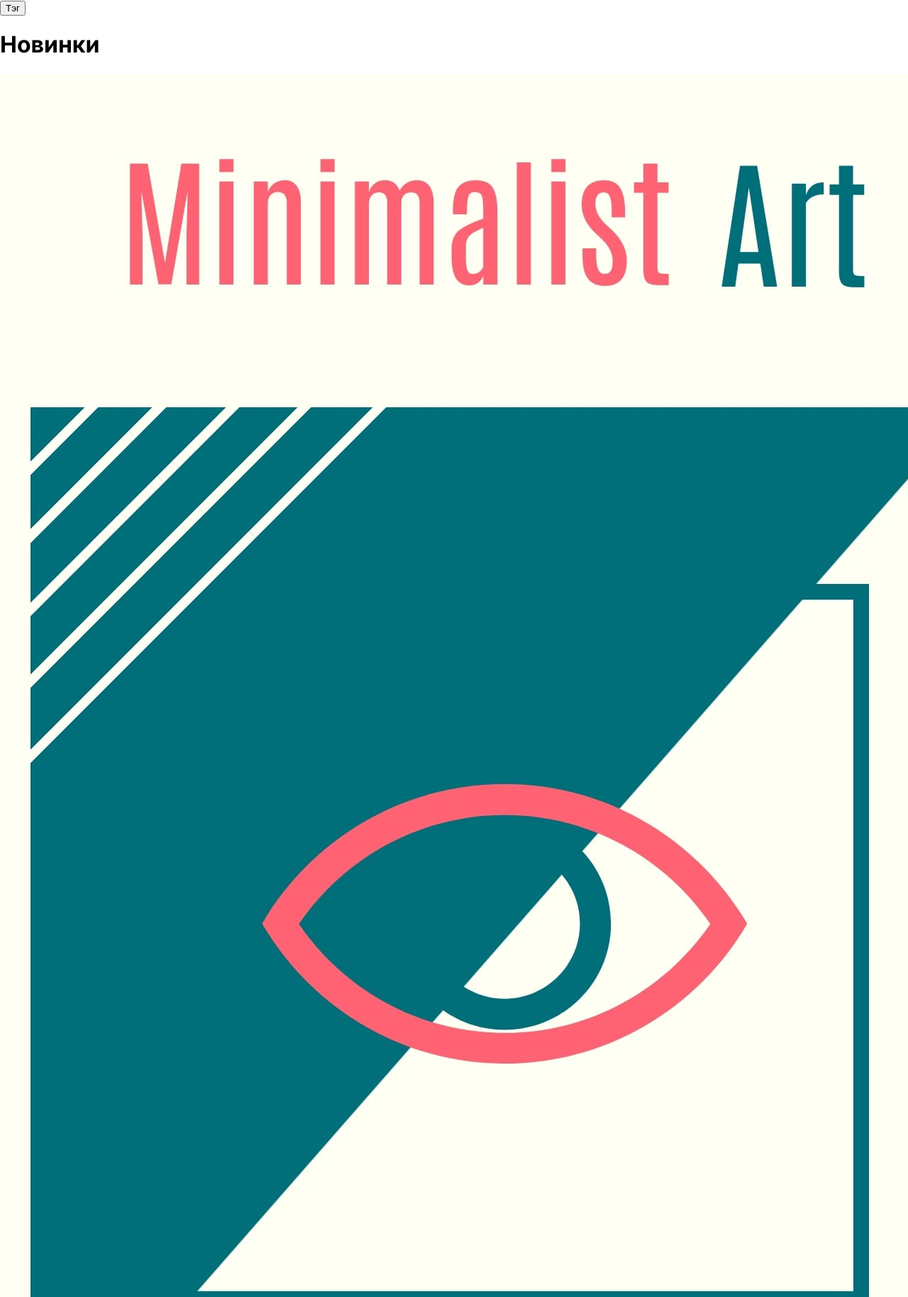
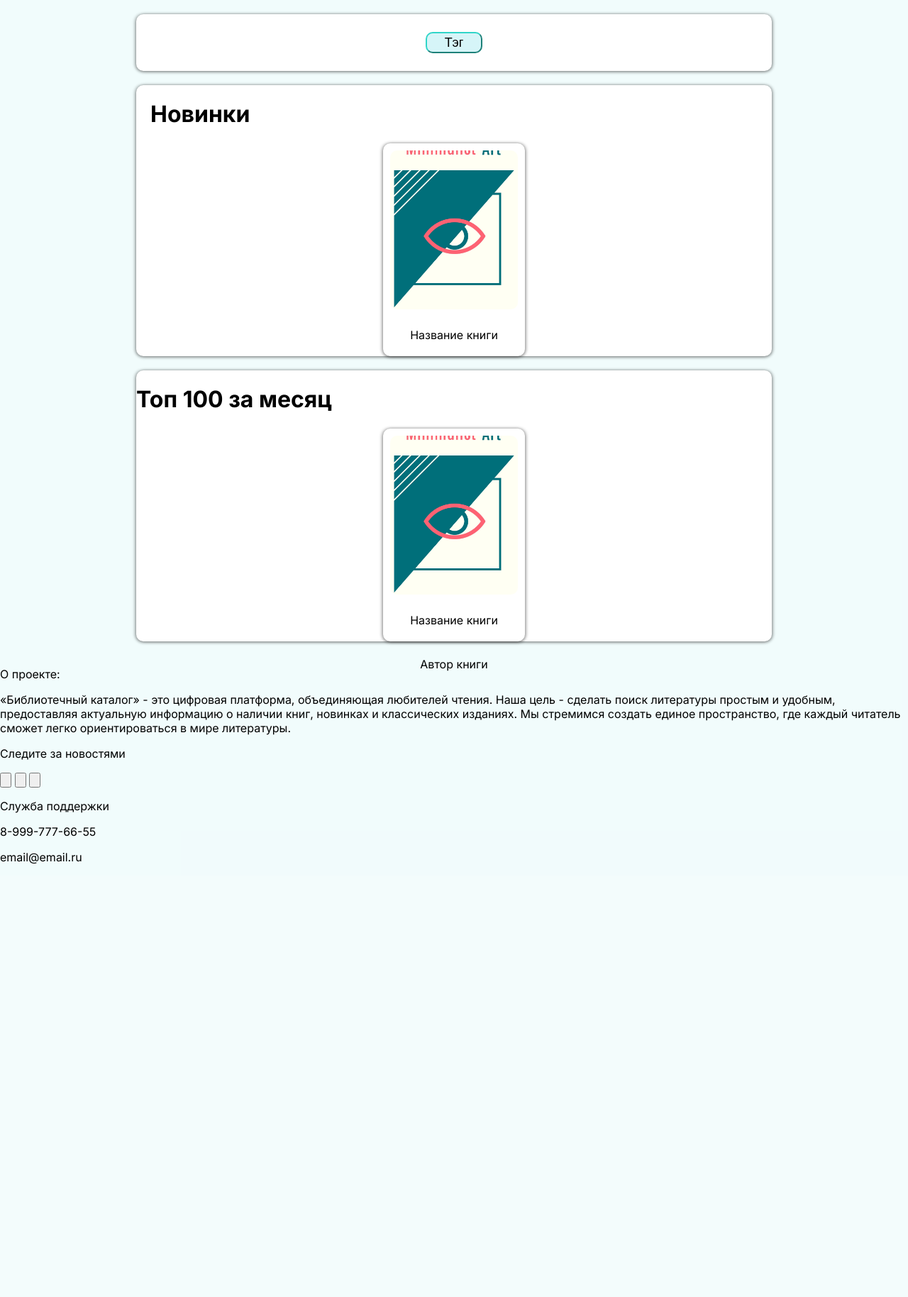
Before and after one commit to firecx/library-catalog, a PHP site: page / in a window 1280 px wide; the page is wider, and only the part inside the window is pictured. Shown: the part 100-1928 px from the top of that part at 71% size. After the commit the page ends 1318 px from the top of that part, so only its background shows below. Run offline with PHP 8.4, Linux system fonts and the light colour scheme.

Commit message:
edit style

```diff
--- a/frontend/css/style.css
+++ b/frontend/css/style.css
@@ -9,6 +9,10 @@ html, body {
     padding: 0;
     width: 100%;
     font-family: 'Inter', -apple-system, BlinkMacSystemFont, 'Segoe UI', sans-serif;
+    background-color: rgba(119, 221, 231, 0.05);
+    display: flex;
+    flex-direction: column;
+    align-items: center;
 }
 
 header {
@@ -88,3 +92,96 @@ input[type="search"]::-webkit-search-cancel-button {
     align-items: center;
     justify-content: center;
 }
+
+main {
+    width: 70%;
+    display: flex;
+    flex-direction: column;
+    align-items: center;
+    gap: 20px;
+    padding: 20px 0;
+}
+
+.tags-panel {
+    width: 100%;
+    height: 80px;
+    background-color: #FFFFFF;
+    border-radius: 10px;
+    display: flex;
+    align-items: center;
+    justify-content: center;
+    gap: 20px;
+    padding: 10px 10px;
+    box-shadow:
+        -2px 0 4px rgba(0, 0, 0, 0.25), /* слева */
+        2px 0 4px rgba(0, 0, 0, 0.25),  /* справа */
+        0 2px 4px rgba(0, 0, 0, 0.25);  /* снизу */
+}
+
+.tag-button {
+    width: 80px;
+    height: 30px;
+    background-color: rgba(119, 221, 231, 0.3);
+    color: #000000;
+    border-radius: 10px;
+    border-color: #30D5C8;
+    display: flex;
+    align-items: center;
+    justify-content: center;
+    font-size: 18px;
+}
+
+.new-books-panel {
+    width: 100%;
+    background-color: #FFFFFF;
+    border-radius: 10px;
+    box-shadow:
+        -2px 0 4px rgba(0, 0, 0, 0.25), /* слева */
+        2px 0 4px rgba(0, 0, 0, 0.25),  /* справа */
+        0 2px 4px rgba(0, 0, 0, 0.25);  /* снизу */
+}
+
+.new-books-panel-label {
+    padding: 0 20px;
+}
+
+.books-case {
+    width: 100%;
+    display: flex;
+    align-items: center;
+    justify-content: space-evenly;
+    gap: 20px;
+}
+
+.book-card {
+    width: 200px;
+    height: 300px;
+    background-color: #FFFFFF;
+    border-radius: 10px;
+    display: flex;
+    flex-direction: column;
+    align-items: center;
+    gap: 10px;
+    padding: 10px 10px;
+    box-shadow:
+        -2px 0 4px rgba(0, 0, 0, 0.25), /* слева */
+        2px 0 4px rgba(0, 0, 0, 0.25),  /* справа */
+        0 2px 4px rgba(0, 0, 0, 0.25);  /* снизу */
+}
+
+.book-cover {
+    width: 100%;
+    height: 80%;
+    object-fit: cover;
+    border-radius: 10px;
+}
+
+.top-books-panel {
+    width: 100%;
+    background-color: #FFFFFF;
+    border-radius: 10px;
+    box-shadow:
+        -2px 0 4px rgba(0, 0, 0, 0.25), /* слева */
+        2px 0 4px rgba(0, 0, 0, 0.25),  /* справа */
+        0 2px 4px rgba(0, 0, 0, 0.25);  /* снизу */
+}
--- a/frontend/index.html
+++ b/frontend/index.html
@@ -32,7 +32,7 @@
             <div class="new-books-panel">
                 <h1 class="new-books-panel-label">Новинки</h1>
                 <div class="books-case">
-                    <div class="book">
+                    <div class="book-card">
                         <img class="book-cover" src="images/book-cover.jpg" alt="обложка книги">
                         <p class="book-name">Название книги</p>
                         <p class="book-author">Автор книги</p>
@@ -42,7 +42,7 @@
             <div class="top-books-panel">
                 <h1 class="top-books-panel-label">Топ 100 за месяц</h1>
                 <div class="books-case">
-                    <div class="book">
+                    <div class="book-card">
                         <img class="book-cover" src="images/book-cover.jpg" alt="обложка книги">
                         <p class="book-name">Название книги</p>
                         <p class="book-author">Автор книги</p>
```
